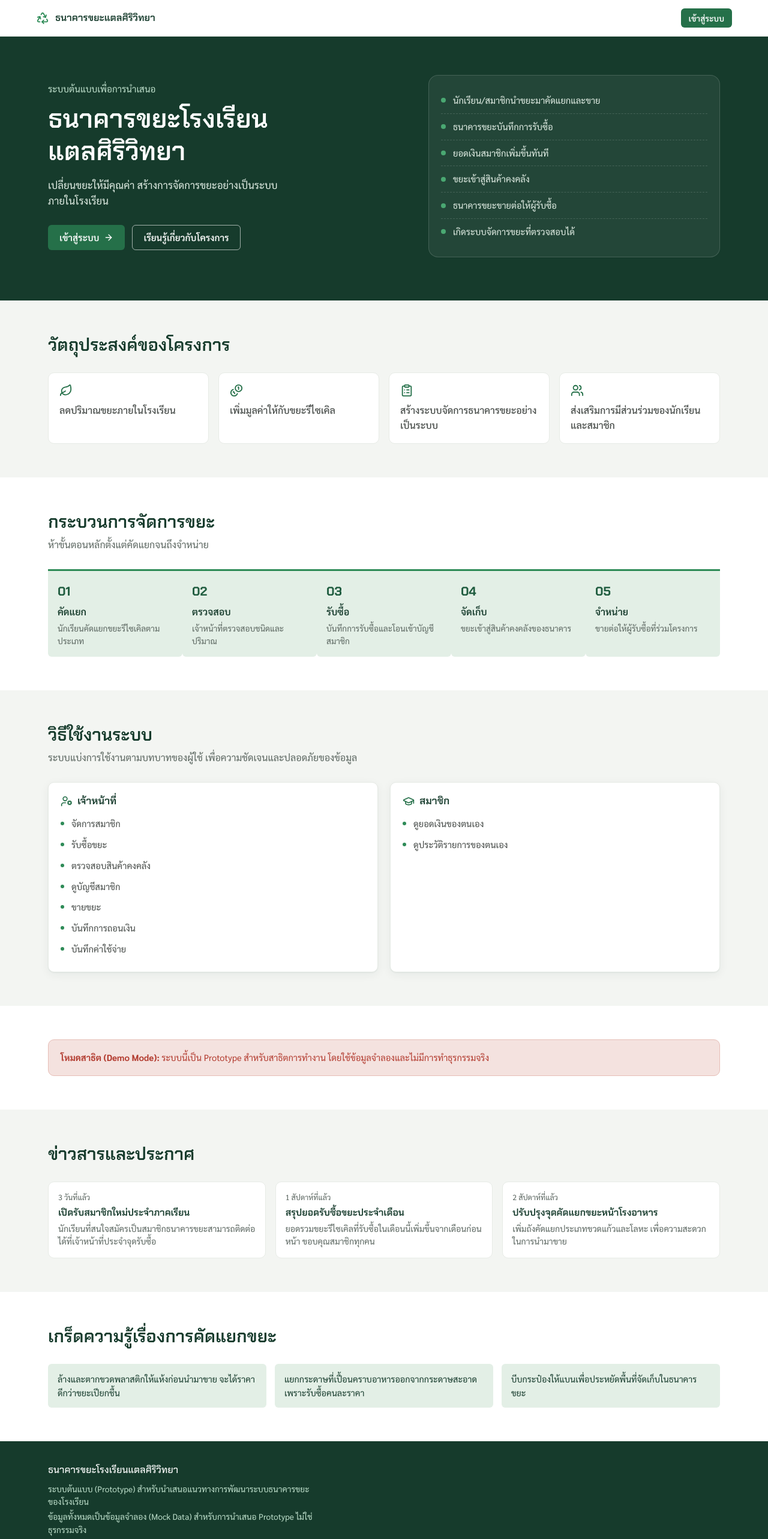
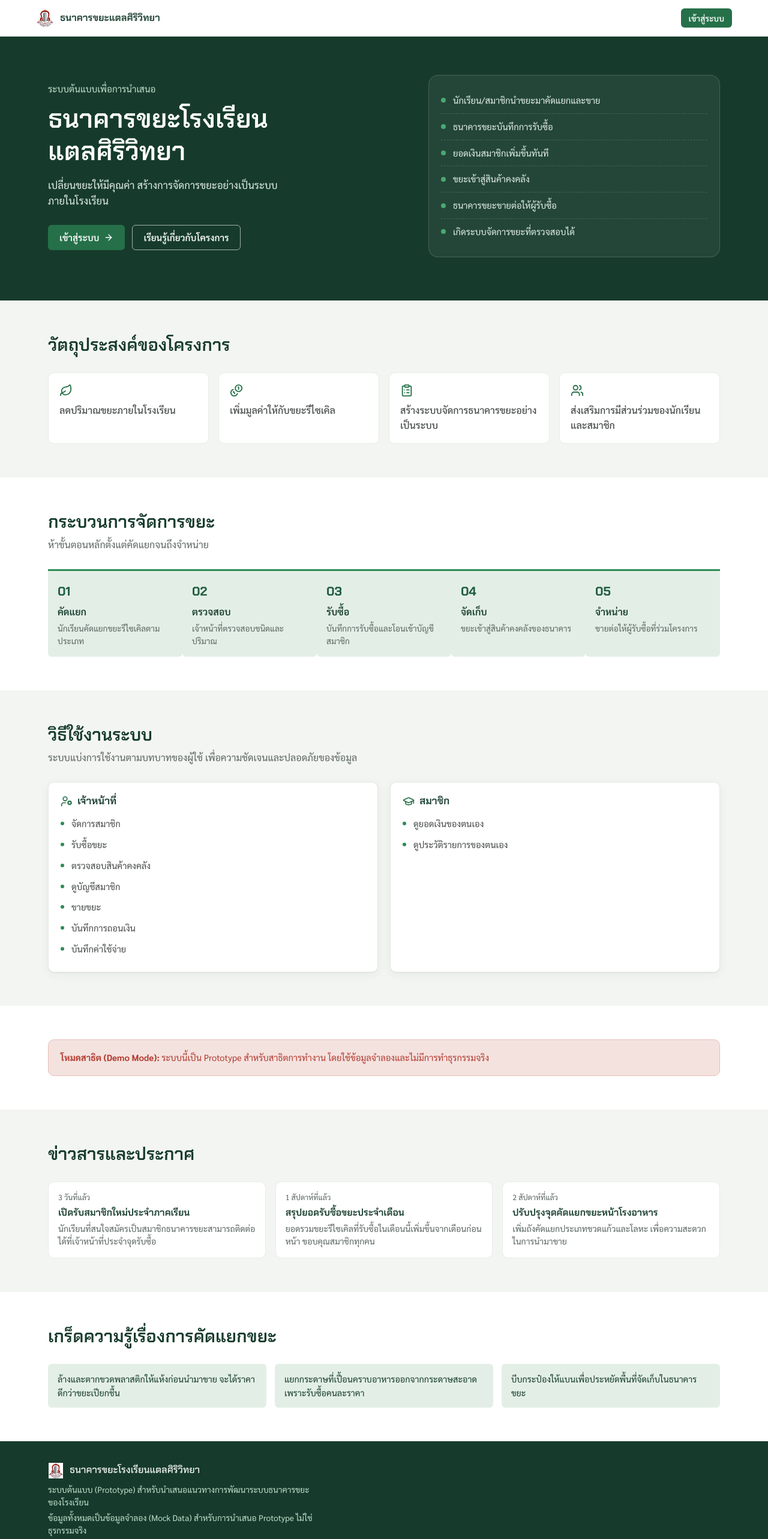
Before and after one commit to dorothythx/waste-bank-tw, a React (Vite) app: page / in a window 1280 px wide. Shown: the top 2566 px of the page at 60% size. Built offline with nearby package versions, Linux system fonts and the light colour scheme.

Commit message:
Add Taelsiri school branding

```diff
--- a/src/components/layout/Sidebar.jsx
+++ b/src/components/layout/Sidebar.jsx
@@ -1,5 +1,5 @@
 import { NavLink } from 'react-router-dom';
-import { Recycle, LogOut, RefreshCcw } from 'lucide-react';
+import { LogOut, RefreshCcw } from 'lucide-react';
 import { STAFF_NAV, MEMBER_NAV } from '../../data/navigation';
 import { useAuth } from '../../store/AuthContext';
 
@@ -13,7 +13,7 @@ export default function Sidebar({ open, onClose }) {
       <aside className={`sidebar ${open ? 'open' : ''}`}>
         <div className="sidebar-brand">
           <div style={{ display: 'flex', alignItems: 'center', gap: 8 }}>
-            <Recycle size={22} color="#4aa872" />
+            <img src="/taelsiri-logo.png" alt="ตราโรงเรียนแตลศิริวิทยา" className="brand-logo" />
             <span className="name">ธนาคารขยะ<br />โรงเรียนแตลศิริวิทยา</span>
           </div>
           <div className="sub">{session.role === 'staff' ? 'โหมดเจ้าหน้าที่ (Demo)' : 'โหมดสมาชิก (Demo)'}</div>
--- a/src/index.css
+++ b/src/index.css
@@ -441,6 +441,16 @@ input:disabled, select:disabled {
   border-bottom: 1px solid rgba(255, 255, 255, 0.12);
 }
 
+.brand-logo {
+  object-fit: contain;
+  flex-shrink: 0;
+}
+
+.sidebar-brand .brand-logo {
+  height: 32px;
+  width: 32px;
+}
+
 .sidebar-brand .name {
   font-family: var(--font-display);
   font-weight: 600;
@@ -614,6 +624,11 @@ input:disabled, select:disabled {
   font-family: var(--font-display);
   font-weight: 600;
   color: var(--green-900);
+}
+
+.public-brand .brand-logo {
+  height: 30px;
+  width: 30px;
 }
 
 .hero {
@@ -836,11 +851,23 @@ footer.site-footer {
   font-size: 0.86rem;
 }
 
+footer.site-footer .foot-brand {
+  display: flex;
+  align-items: center;
+  gap: 10px;
+  margin-bottom: 8px;
+}
+
+footer.site-footer .brand-logo {
+  height: 26px;
+  width: 26px;
+}
+
 footer.site-footer .foot-title {
   font-family: var(--font-display);
   color: var(--white);
   font-size: 1rem;
-  margin-bottom: 8px;
+  margin-bottom: 0;
 }
 
 footer.site-footer p {
@@ -880,6 +907,13 @@ footer.site-footer p {
 .login-brand {
   text-align: center;
   margin-bottom: 20px;
+}
+
+.login-brand .brand-logo {
+  height: 64px;
+  width: 64px;
+  margin: 0 auto;
+  display: block;
 }
 
 .login-brand .name {
--- a/src/pages/public/Home.jsx
+++ b/src/pages/public/Home.jsx
@@ -1,6 +1,5 @@
 import { Link } from 'react-router-dom';
 import {
-  Recycle,
   ArrowRight,
   Leaf,
   Coins,
@@ -55,7 +54,7 @@ export default function Home() {
       <header className="public-header">
         <div className="container public-header-inner">
           <div className="public-brand">
-            <Recycle size={22} color="#2e8b57" />
+            <img src="/taelsiri-logo.png" alt="ตราโรงเรียนแตลศิริวิทยา" className="brand-logo" />
             ธนาคารขยะแตลศิริวิทยา
           </div>
           <Link to="/login">
@@ -228,7 +227,10 @@ export default function Home() {
 
       <footer className="site-footer">
         <div className="container">
-          <div className="foot-title">ธนาคารขยะโรงเรียนแตลศิริวิทยา</div>
+          <div className="foot-brand">
+            <img src="/taelsiri-logo.png" alt="ตราโรงเรียนแตลศิริวิทยา" className="brand-logo" />
+            <div className="foot-title">ธนาคารขยะโรงเรียนแตลศิริวิทยา</div>
+          </div>
           <p>ระบบต้นแบบ (Prototype) สำหรับนำเสนอแนวทางการพัฒนาระบบธนาคารขยะของโรงเรียน</p>
           <p>ข้อมูลทั้งหมดเป็นข้อมูลจำลอง (Mock Data) สำหรับการนำเสนอ Prototype ไม่ใช่ธุรกรรมจริง</p>
         </div>
--- a/src/pages/public/Login.jsx
+++ b/src/pages/public/Login.jsx
@@ -1,6 +1,6 @@
 import { useState } from 'react';
 import { useNavigate, Link } from 'react-router-dom';
-import { Recycle, ArrowLeft, UserCog, GraduationCap, Info } from 'lucide-react';
+import { ArrowLeft, UserCog, GraduationCap, Info } from 'lucide-react';
 import { useAuth } from '../../store/AuthContext';
 import { useDataStore, selectMembersWithBalance } from '../../store/DataContext';
 import Button from '../../components/ui/Button';
@@ -33,7 +33,7 @@ export default function Login() {
           กลับหน้าแรก
         </Link>
         <div className="login-brand">
-          <Recycle size={30} color="var(--green-600)" style={{ margin: '0 auto' }} />
+          <img src="/taelsiri-logo.png" alt="ตราโรงเรียนแตลศิริวิทยา" className="brand-logo" />
           <div className="name">ธนาคารขยะโรงเรียนแตลศิริวิทยา</div>
         </div>
 
```
Also changed, not shown: taelsiri-logo.png (added).
